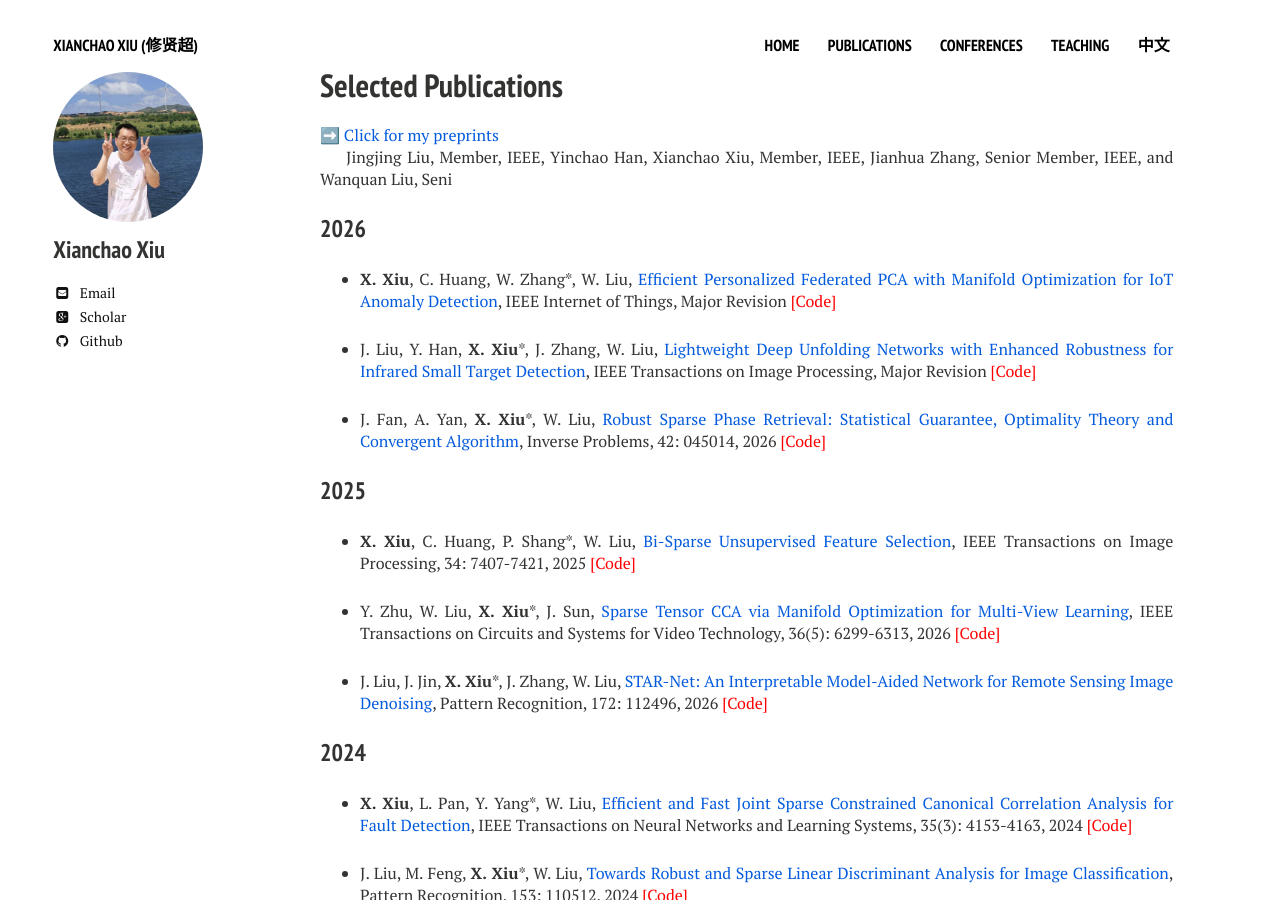
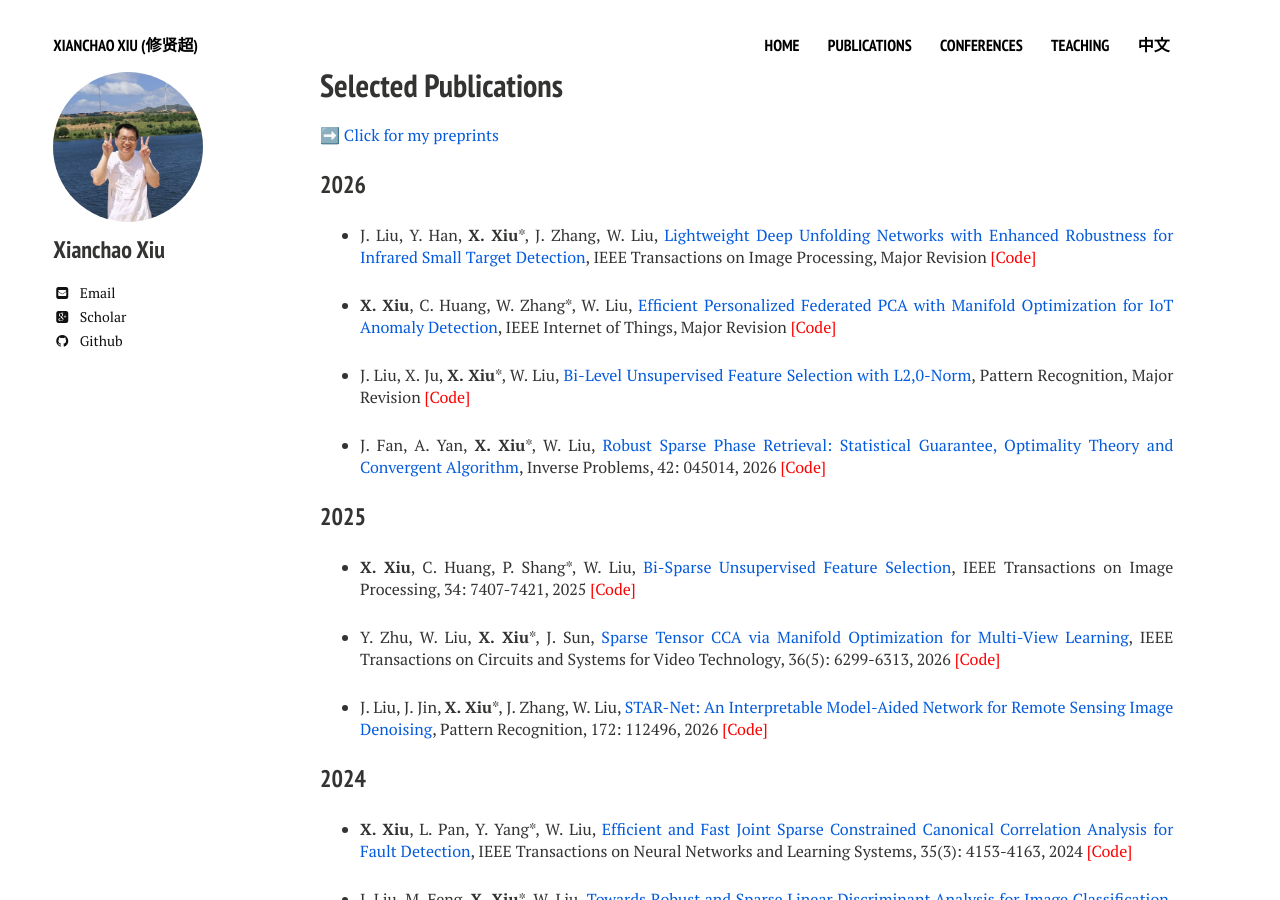
Before and after one commit to xianchaoxiu/xianchaoxiu.github.io, a Jekyll site: the page built from publications/index.md, in a window 1280 px wide and 900 px high. Built offline with Jekyll 4.4.1, drawn with Linux system fonts in a browser that asks for light colours; nearby versions of some CDN libraries.

Commit message:
Update index.md

```diff
--- a/publications/index.md
+++ b/publications/index.md
@@ -9,16 +9,14 @@ share: false
 
 ➡️ <a href="https://arxiv.org/search/?query=xiu%2C+xianchao&searchtype=all&abstracts=show&order=-announced_date_first&size=50" class="textlink" target="_blank">Click for my preprints </a>
 
-Jingjing Liu, Member, IEEE, Yinchao Han, Xianchao Xiu, Member, IEEE, Jianhua Zhang,
-Senior Member, IEEE, and Wanquan Liu, Seni
-
 
 ### 2026
 
+* J. Liu, Y. Han, <b>X. Xiu</b>*, J. Zhang, W. Liu, <a href="https://arxiv.org/abs/2509.08205" class="textlink" target="_blank">Lightweight Deep Unfolding Networks with Enhanced Robustness for Infrared Small Target Detection</a>, IEEE Transactions on Image Processing, Major Revision <a href="https://github.com/xianchaoxiu/L-RPCANet" class="textlink" target="_blank" style="color: red;">[Code]</a>
+
 * <b>X. Xiu</b>, C. Huang, W. Zhang*, W. Liu, <a href="https://arxiv.org/abs/2602.12622" class="textlink" target="_blank">Efficient Personalized Federated PCA with Manifold Optimization for IoT Anomaly Detection</a>, IEEE Internet of Things, Major Revision <a href="https://github.com/xianchaoxiu/FedEP" class="textlink" target="_blank" style="color: red;">[Code]</a>
 
-* J. Liu, Y. Han, <b>X. Xiu</b>*, J. Zhang, W. Liu, <a href="https://arxiv.org/abs/2509.08205" class="textlink" target="_blank">Lightweight Deep Unfolding Networks with Enhanced Robustness for Infrared Small Target Detection</a>, IEEE Transactions on Image Processing, Major Revision <a href="https://github.com/xianchaoxiu/L-RPCANet" class="textlink" target="_blank" style="color: red;">[Code]</a>
-
+* J. Liu, X. Ju, <b>X. Xiu</b>*, W. Liu, <a href="https://arxiv.org/abs/2505.20563" class="textlink" target="_blank">Bi-Level Unsupervised Feature Selection with L2,0-Norm</a>, Pattern Recognition, Major Revision <a href="https://github.com/xianchaoxiu/BLUFS" class="textlink" target="_blank" style="color: red;">[Code]</a>
 
 * J. Fan, A. Yan, <b>X. Xiu</b>*, W. Liu,  <a href="https://doi.org/10.1088/1361-6420/ae5e02" class="textlink" target="_blank">Robust Sparse Phase Retrieval: Statistical Guarantee, Optimality Theory and Convergent Algorithm</a>, Inverse Problems, 42: 045014, 2026 <a href="https://github.com/xianchaoxiu/HPR" class="textlink" target="_blank" style="color: red;">[Code]</a>
 
```
